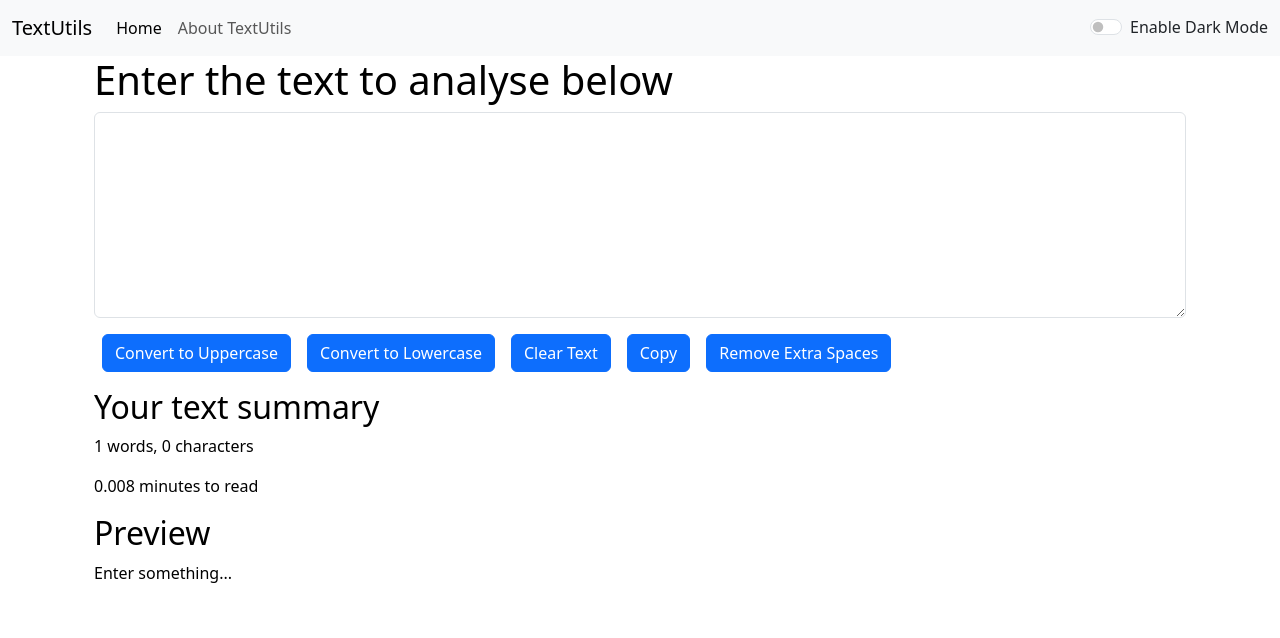
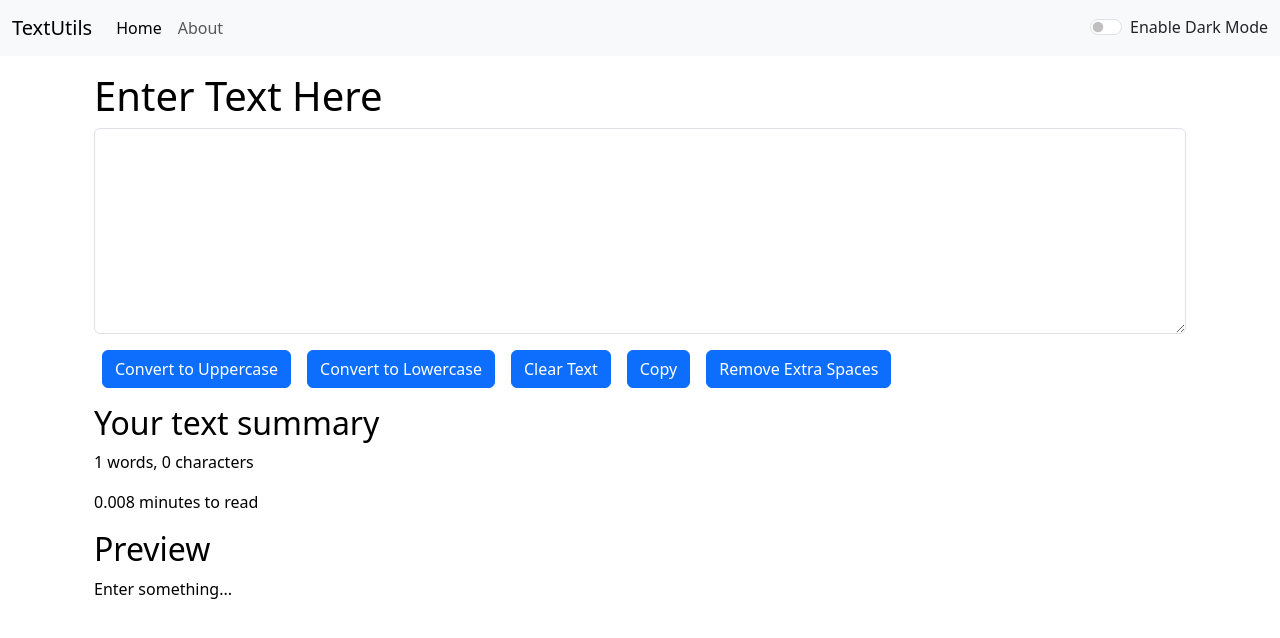
Before and after one commit to PARZIVAL0609/react-Harry, a React (Create React App) app in the folder textutils/: page / in a window 1280 px wide. Shown: the top 638 px of the page. Built offline with nearby package versions, Linux system fonts and the light colour scheme.

Commit message:
react router

```diff
--- a/textutils/package.json
+++ b/textutils/package.json
@@ -8,6 +8,7 @@
     "@testing-library/user-event": "^13.5.0",
     "react": "^18.3.1",
     "react-dom": "^18.3.1",
+    "react-router-dom": "^6.23.1",
     "react-scripts": "5.0.1",
     "web-vitals": "^2.1.4"
   },
--- a/textutils/src/App.js
+++ b/textutils/src/App.js
@@ -3,45 +3,64 @@
 import Navbar from "./components/Navbar";
 import TextForm from "./components/TextForm";
 import Alert from "./components/Alert";
-// import About from "./components/About";
+import About from "./components/About";
+import { BrowserRouter as Router, Routes, Route } from "react-router-dom";
 
 function App() {
-  const [mode, setMode] = useState('light');
+  const [mode, setMode] = useState("light");
   const [alert, setAlert] = useState(null);
 
-  const showAlert = (message, type)=>{
+  const showAlert = (message, type) => {
     setAlert({
       msg: message,
-      type: type
+      type: type,
     });
-    setTimeout(()=>{
+    setTimeout(() => {
       setAlert(null);
     }, 1500);
-  }
+  };
 
-  const toggleMode = ()=>{
-    if(mode === 'light'){
-      setMode('dark');
-      document.body.style.backgroundColor = '#2C3333';
-      showAlert('Dark mode has been enabled', 'success');
-      document.title = 'Textutils - DarkMode';
+  const toggleMode = () => {
+    if (mode === "light") {
+      setMode("dark");
+      document.body.style.backgroundColor = "#2C3333";
+      showAlert("Dark mode has been enabled", "success");
+      document.title = "Textutils - DarkMode";
+    } else {
+      setMode("light");
+      document.body.style.backgroundColor = "white";
+      showAlert("Light mode has been enabled", "success");
+      document.title = "Textutils - LightMode";
     }
-    else {
-      setMode('light');
-      document.body.style.backgroundColor = 'white';
-      showAlert('Light mode has been enabled', 'success');
-      document.title = 'Textutils - LightMode';
-    }
-  }
+  };
 
   return (
     <>
-      <Navbar title="TextUtils" aboutText="About TextUtils" mode = {mode} toggleMode = {toggleMode}/>
-      <Alert alert={alert}/>
-      <div className="container">
-        <TextForm showAlert={showAlert} heading="Enter the text to analyse below" mode = {mode}/>
-        {/* <About /> */}
-      </div>
+      <Router>
+        <Navbar
+          title="TextUtils"
+          mode={mode}
+          toggleMode={toggleMode}
+          aboutText="About"
+        />
+        <Alert alert={alert} />
+        <div className="container my-3">
+          <Routes>
+            <Route exact path="/about" element={<About />}></Route>
+            <Route
+              exact
+              path="/"
+              element={
+                <TextForm
+                  showAlert={showAlert}
+                  heading="Enter Text Here"
+                  mode={mode}
+                />
+              }
+            ></Route>
+          </Routes>
+        </div>
+      </Router>
     </>
   );
 }
--- a/textutils/src/components/Navbar.js
+++ b/textutils/src/components/Navbar.js
@@ -1,5 +1,6 @@
 import React from "react";
 import PropTypes from "prop-types";
+import { Link } from "react-router-dom";
 
 export default function Navbar(props) {
   return (
@@ -7,9 +8,9 @@
       className={`navbar navbar-expand-lg navbar-${props.mode} bg-${props.mode}`}
     >
       <div className="container-fluid">
-        <a className="navbar-brand" href="/">
+        <Link className="navbar-brand" to="/">
           {props.title}
-        </a>
+        </Link>
         <button
           className="navbar-toggler"
           type="button"
@@ -24,14 +25,14 @@
         <div className="collapse navbar-collapse" id="navbarSupportedContent">
           <ul className="navbar-nav me-auto mb-2 mb-lg-0">
             <li className="nav-item">
-              <a className="nav-link active" aria-current="page" href="/">
+              <Link className="nav-link active" aria-current="page" to="/">
                 Home
-              </a>
+              </Link>
             </li>
             <li className="nav-item">
-              <a className="nav-link" href="/">
+              <Link className="nav-link" to="/about">
                 {props.aboutText}
-              </a>
+              </Link>
             </li>
           </ul>
           {/* <form className="d-flex" role="search">
```
Also changed, not shown: 1 other file (tests, documents, lock files or other folders).
